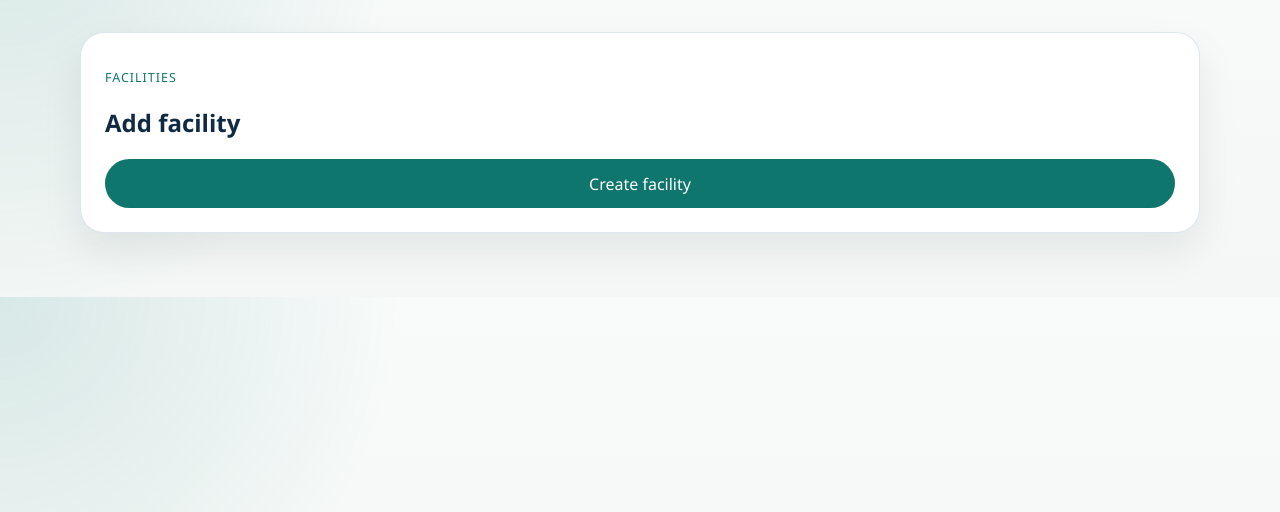
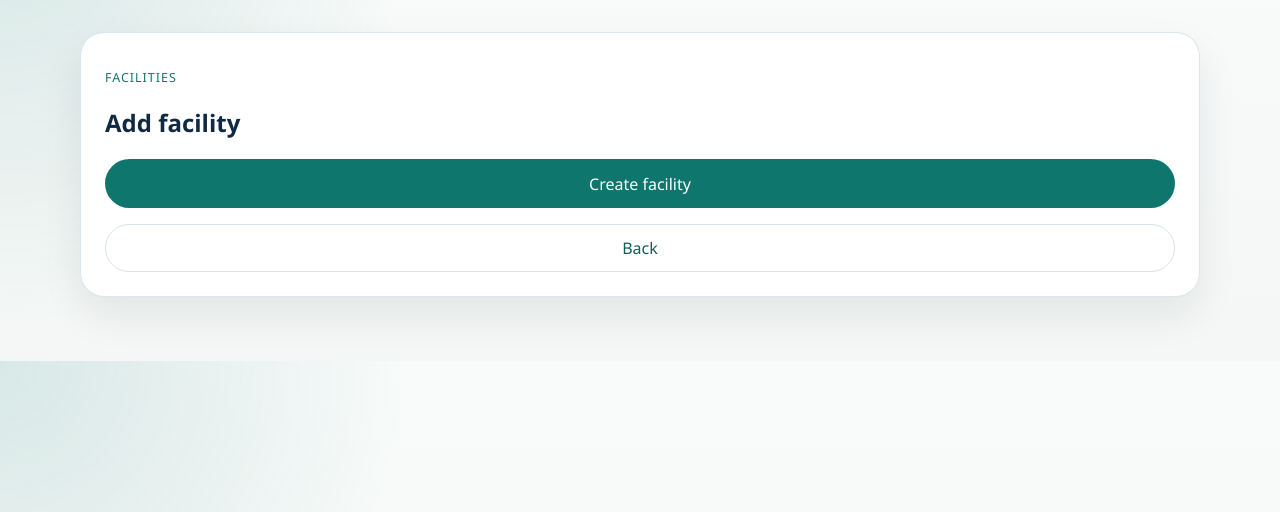
Before and after one commit to David-Stig/health_feedback_app, a Django app: template backend/templates/dashboard/facility_form.html in a window 1280 px wide. Shown: the part 81-593 px from the top of the page. Run offline with Django 4.2, Linux system fonts and the light colour scheme; the template is opened without the code that fills it: most values are stand-ins (such as "Sample title", 1, 10 or a date in 2020).

Commit message:
Add 'Back' button to facility form
Added a 'Back' button to the facility form.

```diff
--- a/backend/templates/dashboard/facility_form.html
+++ b/backend/templates/dashboard/facility_form.html
@@ -10,6 +10,7 @@
         {% csrf_token %}
         {{ form.as_p }}
         <button type="submit" class="button-primary">{% if object %}Save changes{% else %}Create facility{% endif %}</button>
+        <button type="submit" class="button-secondary" href="{% url 'dashboard:facility_detail' facility.pk %}">Back</button>
     </form>
 </section>
 {% endblock %}
```
